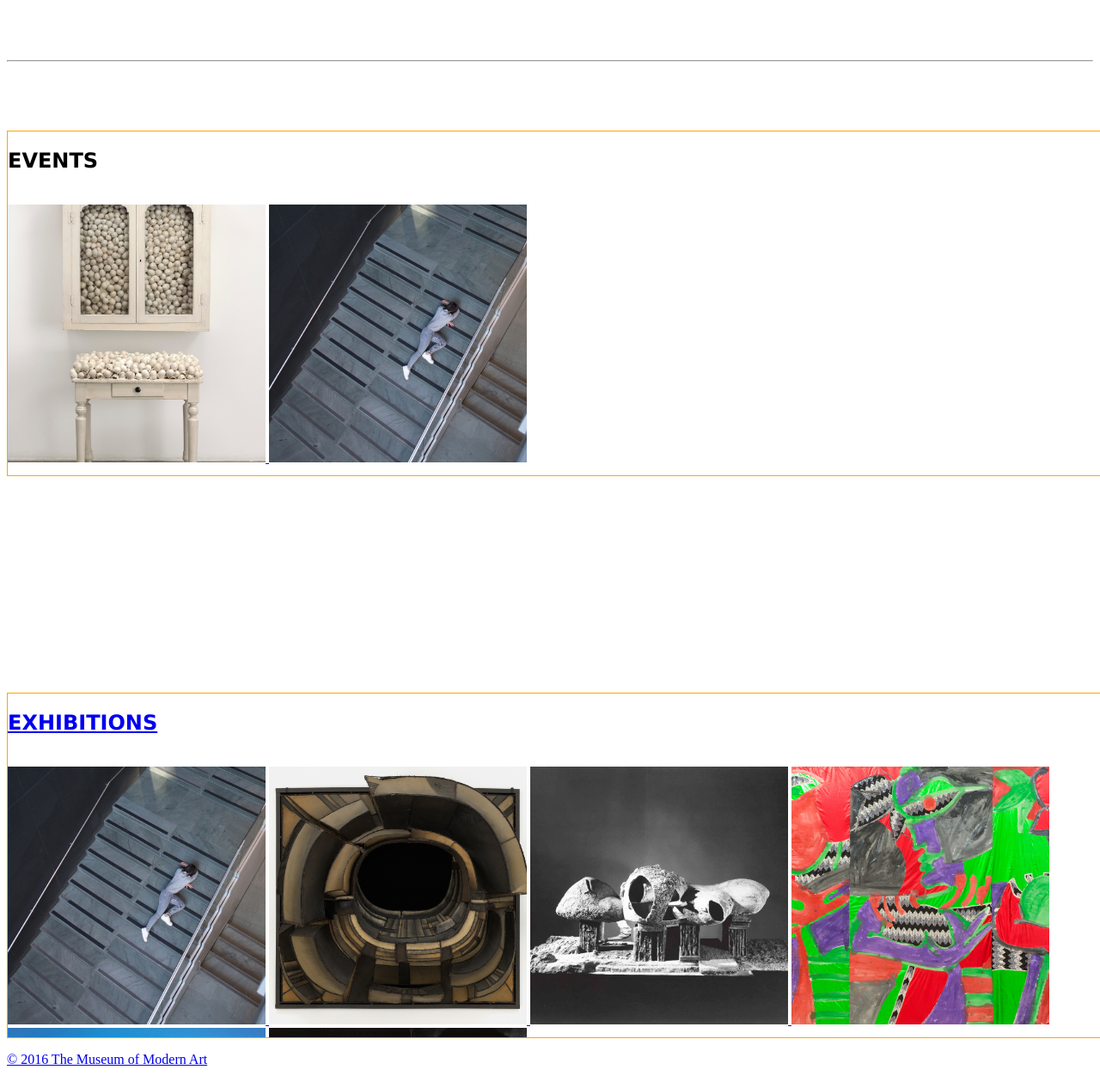
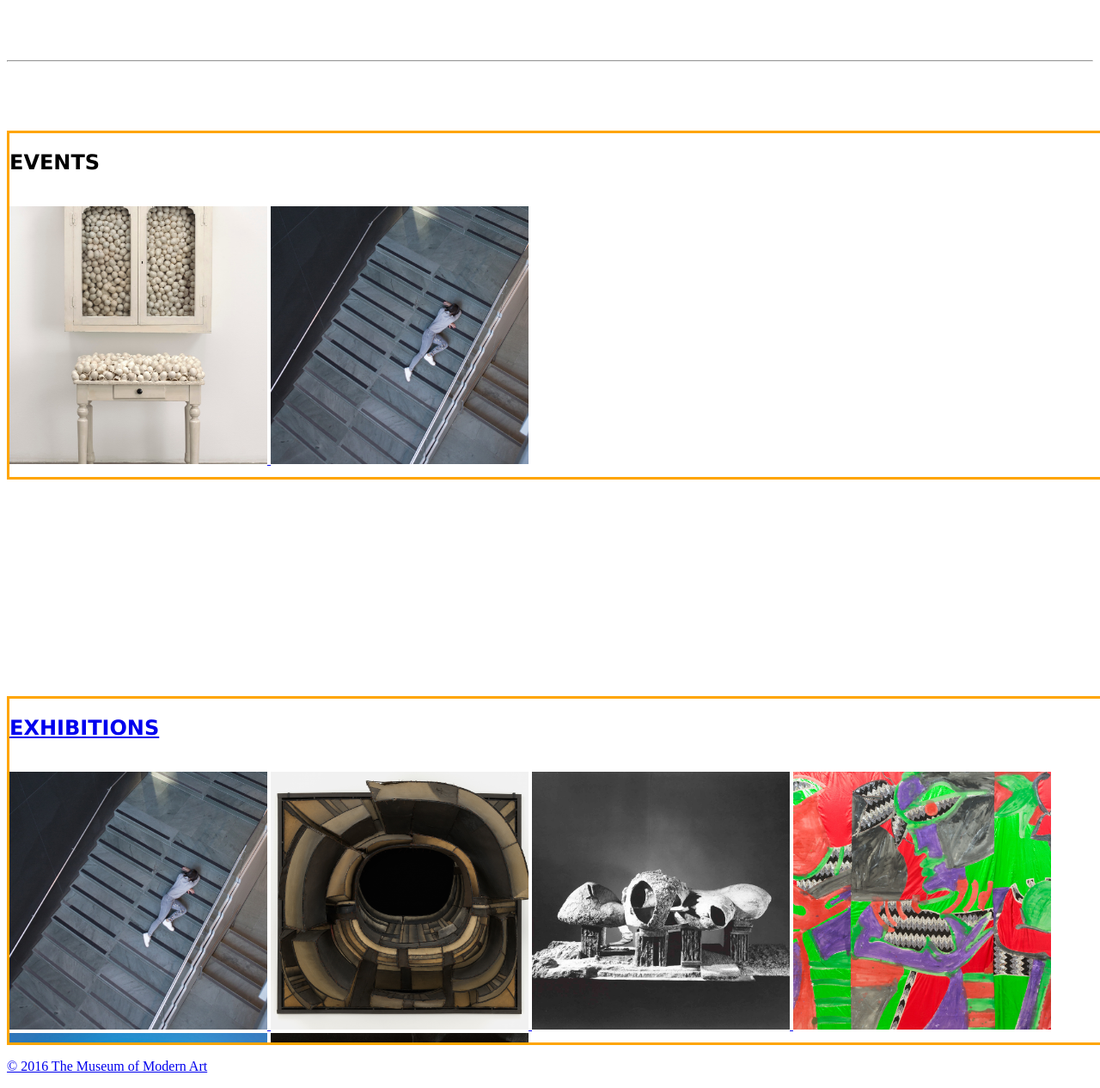
Before and after one commit to janedahye/gdfortheweb-spring2016-jane, a plain HTML site: page project1/index.html in a window 1280 px wide. Shown: the part 1866-3132 px from the top of the page at 86% size. Drawn offline with Linux system fonts and the light colour scheme.

Commit message:
change border size

```diff
--- a/project1/index.html
+++ b/project1/index.html
@@ -116,7 +116,7 @@ li a:hover:not(.active) {
 <br>
 <br>
 <br>
-<div style="border:1px solid orange;width:1400px;height:400px;overflow-y:hidden;overflow-x:scroll;">
+<div style="border:3px solid orange;width:1400px;height:400px;overflow-y:hidden;overflow-x:scroll;">
 <p style="width:250%;">
 
 <h2 style="font-family:verdana;">EVENTS</h2><br>
@@ -142,7 +142,7 @@ li a:hover:not(.active) {
 <br>
 <br>
 
-<div style="border:1px solid orange;width:1400px;height:400px;overflow-y:hidden;overflow-x:scroll;">
+<div style="border:3px solid orange;width:1400px;height:400px;overflow-y:hidden;overflow-x:scroll;">
 <p style="width:250%;">
 
 <h2 style="font-family:verdana;">EXHIBITIONS</h2><br>
```
